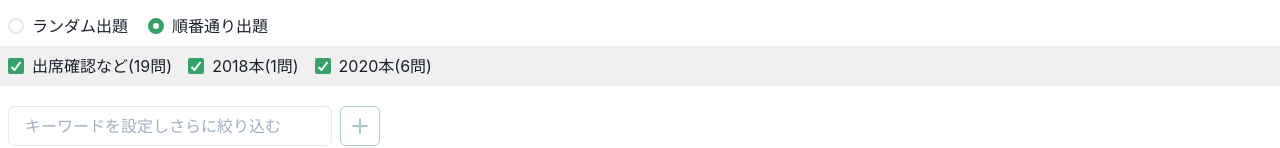
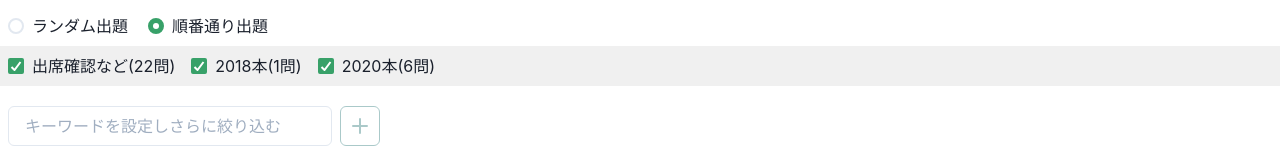
Before and after one commit to Igaki12/Anywhere-studying02, a React (Create React App) app: page / in a window 1280 px wide. Shown: the part 306-454 px from the top of the page. Built offline with nearby package versions, Linux system fonts and the light colour scheme.

Commit message:
問題を追加

```diff
--- a/src/useQuestionList.js
+++ b/src/useQuestionList.js
@@ -249,19 +249,54 @@ export const useQuestionList = () => {
           ],
           answerImg: [],
           answer: '',
-          commentary: '温痛覚は外側脊髄視床路を通って大脳皮質（体性感覚野）に至る。末梢神経が脊髄に入った段階で中継し、すぐに交叉する。',
+          commentary:
+            '温痛覚は外側脊髄視床路を通って大脳皮質（体性感覚野）に至る。末梢神経が脊髄に入った段階で中継し、すぐに交叉する。',
         },
         {
           detailInfo: '5/20',
           questionImg: [],
           questionSentence: '識別性触覚を伝える伝導路はどれか？',
-          choices: ['後索-内側毛帯路','外側脊髄視床路', '前脊髄視床路', '脊髄小脳路', '皮質脊髄路'],
+          choices: [
+            '後索-内側毛帯路',
+            '外側脊髄視床路',
+            '前脊髄視床路',
+            '脊髄小脳路',
+            '皮質脊髄路',
+          ],
           answerImg: [],
           answer: '',
-          commentary: '繊細な触圧核と深部感覚は延髄下部楔状束核で中継し延髄下部で交叉する後索-内側毛帯路を通り、大脳皮質（体性感覚野）に至る。',
+          commentary:
+            '繊細な触圧核と深部感覚は延髄下部楔状束核で中継し延髄下部で交叉する後索-内側毛帯路を通り、大脳皮質（体性感覚野）に至る。',
+        },
+        {
+          detailInfo: '5/25',
+          questionImg: [],
+          questionSentence: '大脳皮質左中心前回の障害で出る症状はどれか？',
+          choices: ['右の感覚異常', '右の運動麻痺', '左の運動麻痺', '左の感覚異常','いずれでもない'],
+          answerImg: [],
+          answer: '',
+          commentary: '',
+        },
+        {
+          detailInfo: '5/25',
+          questionImg: [],
+          questionSentence: '56歳男性。指先をピタッと目標に止めることや、両手を同時に同じリズムで動かすことが困難となった。考えられる障害部位はどれか？',
+          choices: ['小脳虫部', '大脳皮質', '小脳半球', '尾状核'],
+          answerImg: [],
+          answer: '',
+          commentary: '',
+        },
+        {
+          detailInfo: '5/25',
+          questionImg: [],
+          questionSentence: '錐体部（皮質脊髄路）の障害で見られない所見はどれか？',
+          choices: ['不随意運動', '腱反射亢進', 'バビンスキー反射陽性', '筋緊張異常'],
+          answerImg: [],
+          answer: '',
+          commentary: '',
         },
         // {
-        //   detailInfo: '5/11',
+        //   detailInfo: '5/25',
         //   questionImg: [],
         //   questionSentence: '',
         //   choices: ['', '', '', ''],
```
Also changed, not shown: 8 other files (tests, documents, lock files or other folders).
